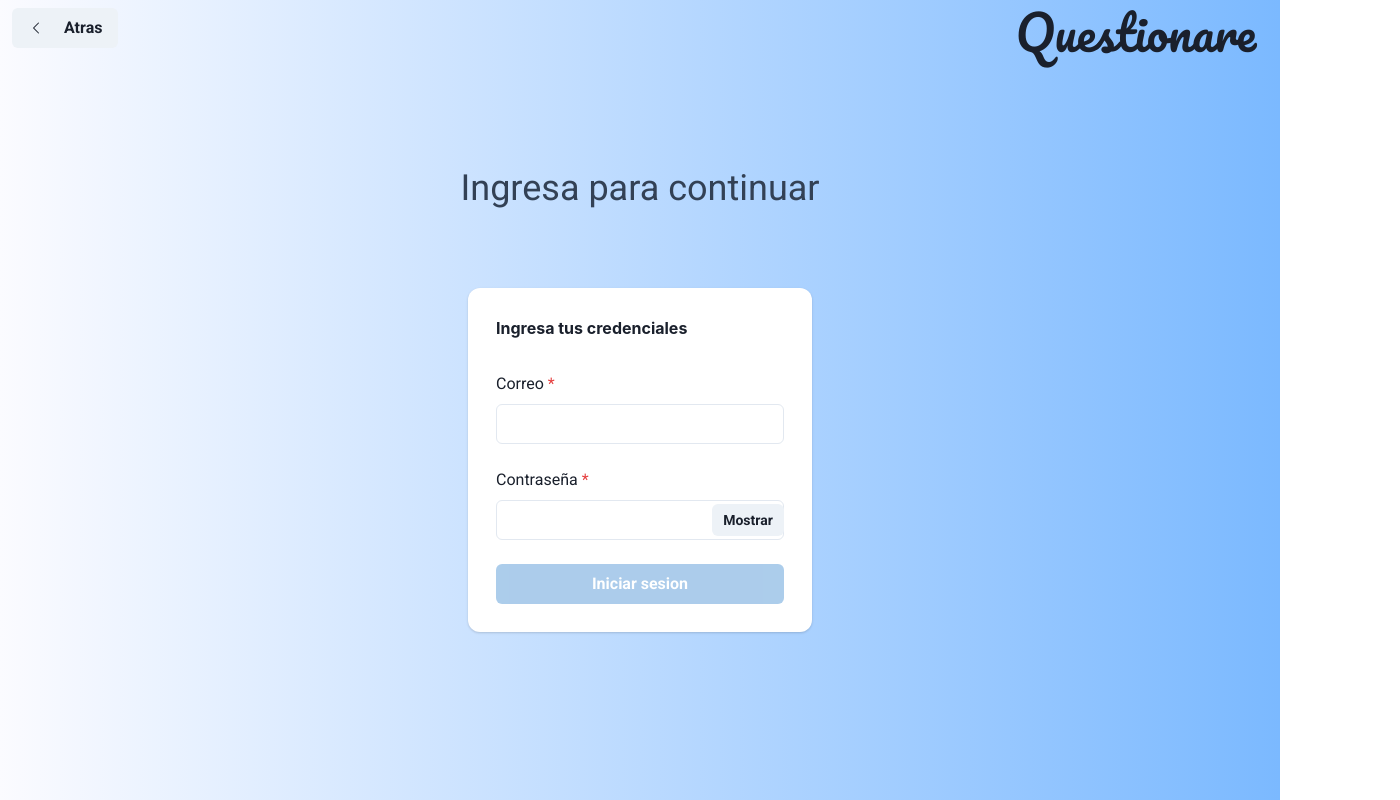
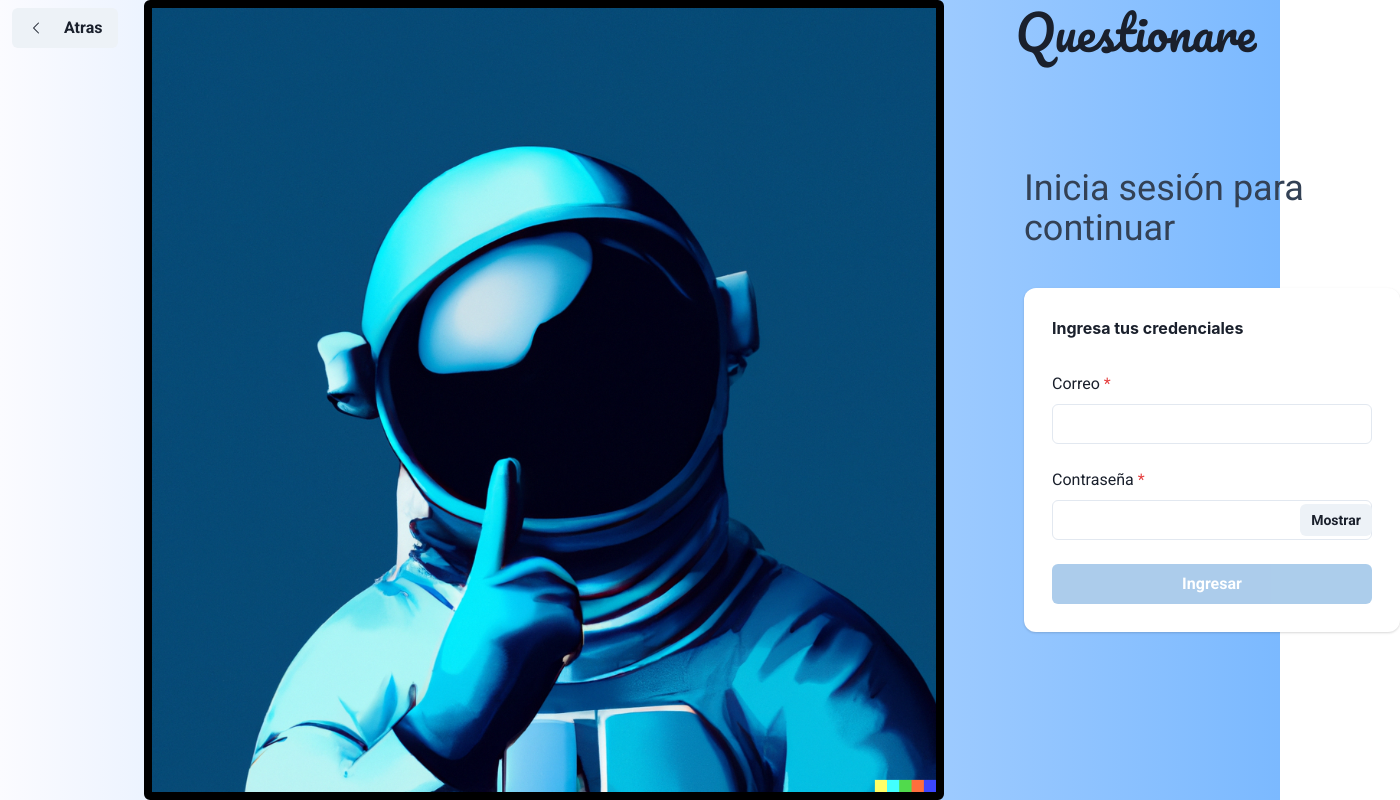
Before and after one commit to dserranog1/questionare-web-app, a React (Vite) app: page /auth/login in a window 1280 px wide. Shown: the whole page, 1400 px wide, since content can reach past the window. Built offline with nearby package versions, Linux system fonts and the light colour scheme.

Commit message:
feat(login-page): add main image

```diff
--- a/src/components/LoginPage.tsx
+++ b/src/components/LoginPage.tsx
@@ -5,6 +5,7 @@ import { FormValue } from "../types/forms";
 import InputPasswordField from "./InputPasswordField";
 import { emailRegex } from "./misc/regex";
 import InputEmailField from "./InputEmailField";
+import astronaut from "../assets/astronaut.png";
 
 const LoginPage = () => {
   const initialValues: FormValue = {
@@ -21,8 +22,14 @@ const LoginPage = () => {
       .min(8, "Mínimo 8 cáracteres"),
   });
   return (
-    <div className="flex h-full flex-col items-center justify-center gap-20">
-      <p className="text-4xl text-slate-700">Ingresa para continuar</p>
+    <div className="flex h-full flex-row items-center justify-between gap-20 pl-36 pr-52">
+      <img
+        className="w-[800px] rounded-md border-8 border-solid border-black"
+        src={astronaut}
+        alt="Astronaut thinking"
+      />
+      <div className="flex flex-col items-center justify-center gap-10">
+        <p className="text-4xl text-slate-700">Inicia sesión para continuar</p>
         <Card variant="elevated" size="lg">
           <CardHeader pb="1">
             <Heading size="s">Ingresa tus credenciales</Heading>
@@ -36,7 +43,7 @@ const LoginPage = () => {
               }}
             >
               {({ touched, isValid }) => (
-              <Form className="flex w-72 flex-col gap-6">
+                <Form className="flex w-80 flex-col gap-6">
                   <InputEmailField />
                   <InputPasswordField />
                   <Button
@@ -45,7 +52,7 @@ const LoginPage = () => {
                     colorScheme="blue"
                     variant="solid"
                   >
-                  Iniciar sesion
+                    Ingresar
                   </Button>
                 </Form>
               )}
@@ -53,6 +60,7 @@ const LoginPage = () => {
           </CardBody>
         </Card>
       </div>
+    </div>
   );
 };
 
```
Also changed, not shown: src/assets/astronaut.png (added). Lines whose indentation alone changed are shown as unchanged.
